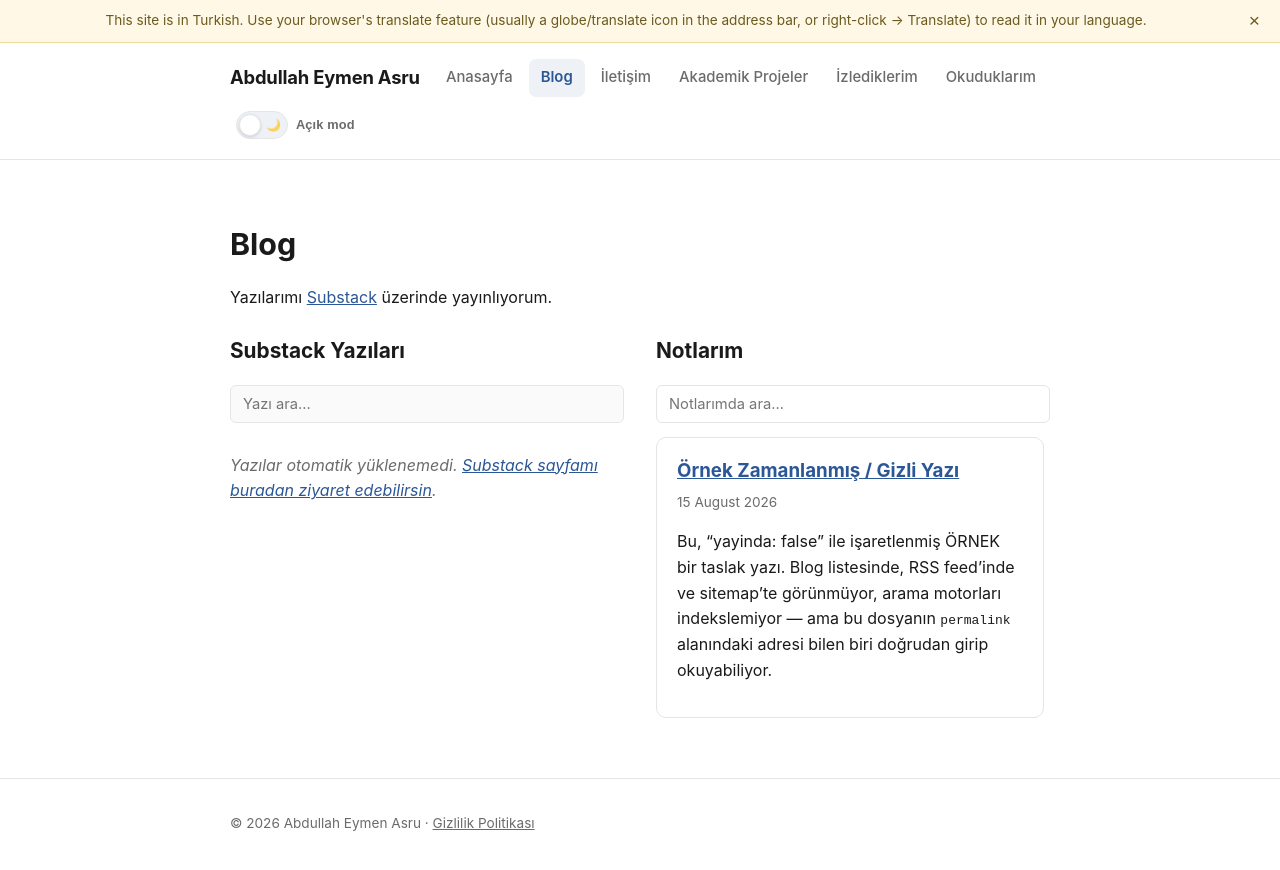
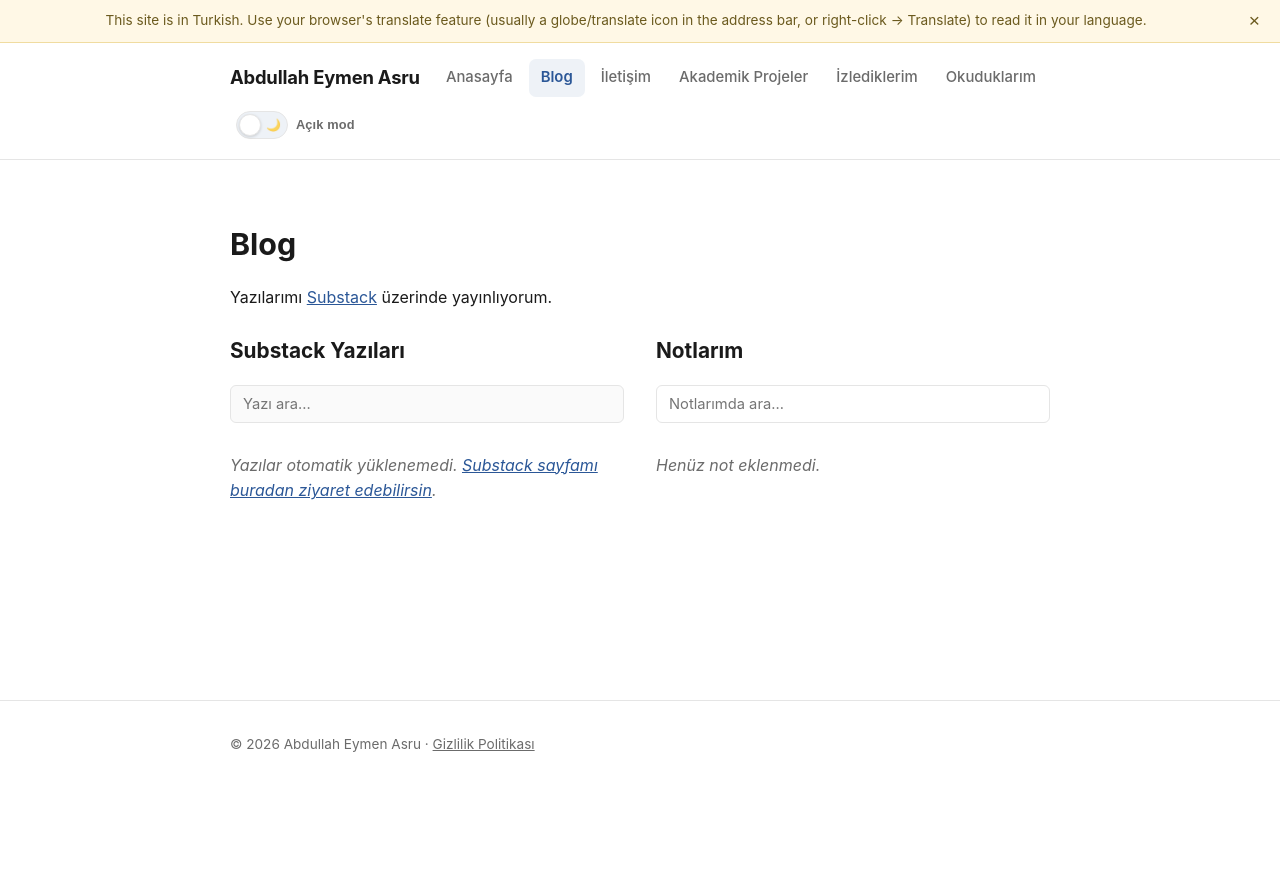
Before and after one commit to abdullah-eymen-asru/abdullah-eymen-asru.github.io, a Jekyll site: the page built from blog.md, in a window 1280 px wide. Shown: the top 870 px of the page. Built offline with Jekyll 4.4.1, drawn with Linux system fonts in a browser that asks for light colours.

Commit message:
Filter posts to show only published ones

```diff
--- a/blog.md
+++ b/blog.md
@@ -34,14 +34,15 @@ title: Blog
       placeholder="Notlarımda ara…">
 
     <div id="notes-posts" class="scroll-list">
-      {% for post in site.posts %}
+      {% assign yayindaki_yazilar = site.posts | where_exp: "p", "p.yayinda != false" %}
+      {% for post in yayindaki_yazilar %}
       <div class="post-card searchable" data-search="{{ post.title | downcase }} {{ post.excerpt | strip_html | downcase }}">
         <h3><a href="{{ post.url | relative_url }}">{{ post.title }}</a></h3>
         <div class="meta">{{ post.date | date: "%d %B %Y" }}</div>
         <p>{{ post.excerpt }}</p>
       </div>
       {% endfor %}
-      {% if site.posts.size == 0 %}
+      {% if yayindaki_yazilar.size == 0 %}
         <p class="loading">Henüz not eklenmedi.</p>
       {% endif %}
     </div>
```
